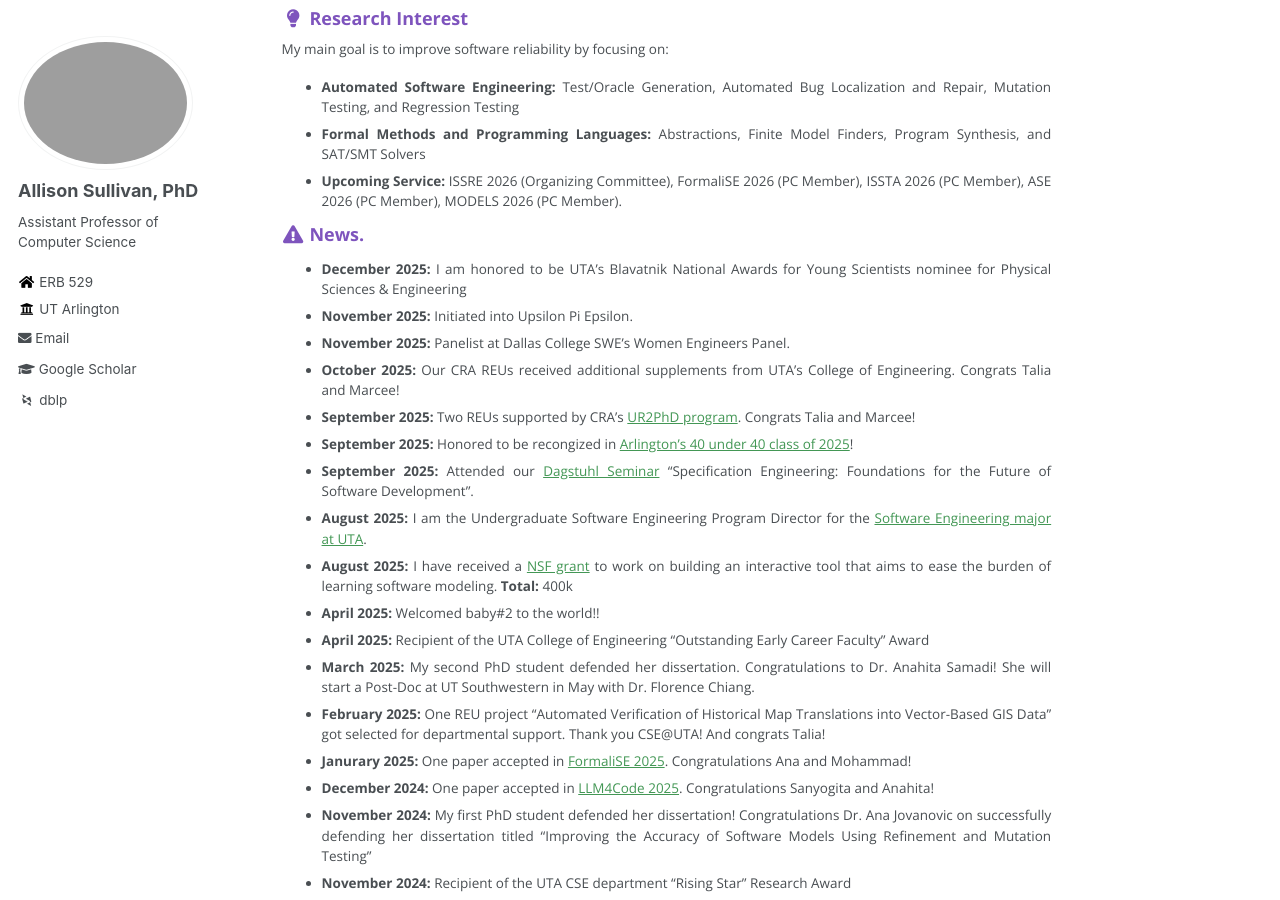
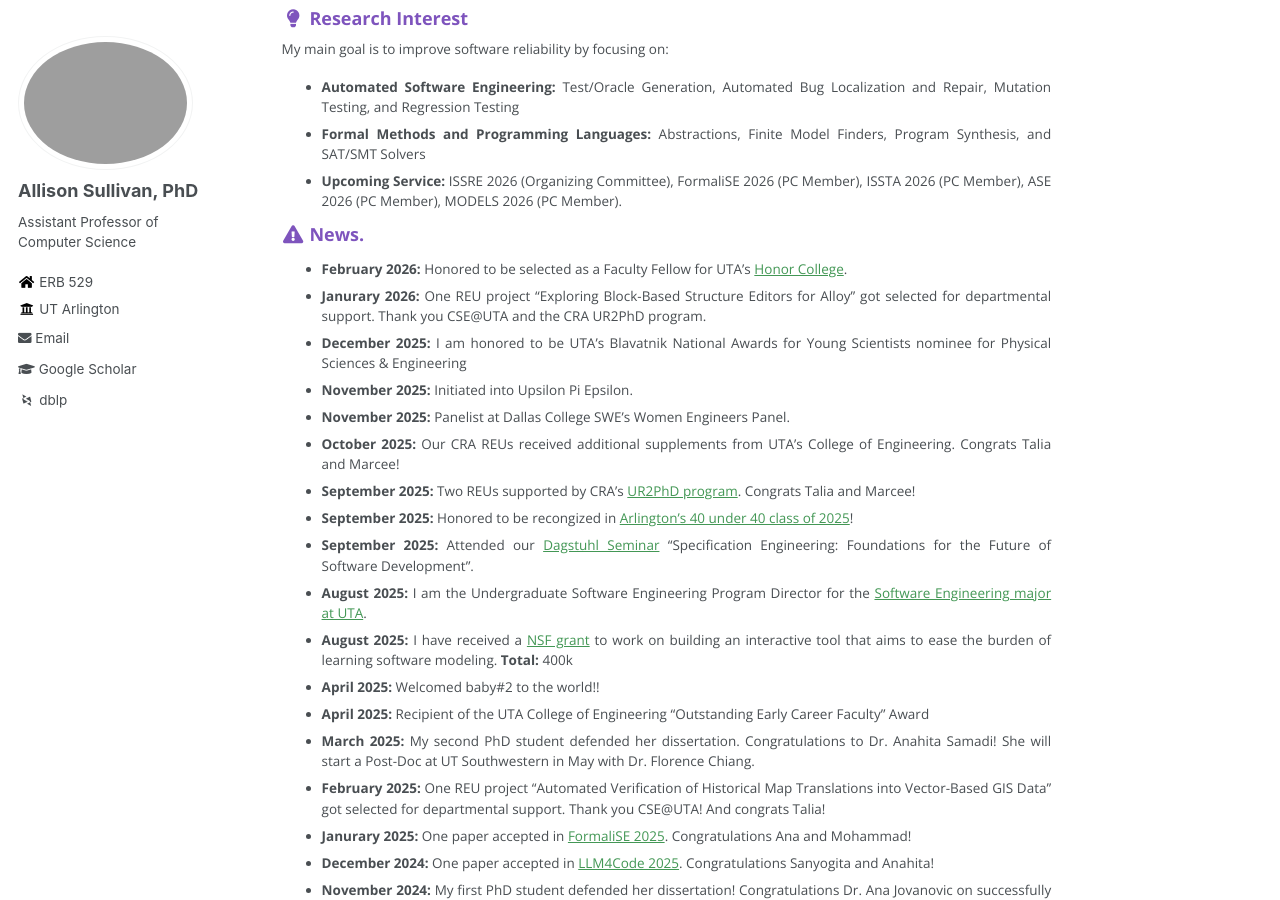
Before and after one commit to Allisonius/allisonius.github.io, a Jekyll site: the page built from _pages/about.md, in a window 1280 px wide and 900 px high, scrolled down 499 px. Built offline with Jekyll 4.4.1, drawn with Linux system fonts in a browser that asks for light colours; some web fonts are replaced.

Commit message:
Update about.md

```diff
--- a/_pages/about.md
+++ b/_pages/about.md
@@ -27,6 +27,8 @@ My main goal is to improve software reliability by focusing on:
 
 ### <i class="fa fa-fw fa-exclamation-triangle" aria-hidden="true"></i> News.
 
+* **February 2026:** Honored to be selected as a Faculty Fellow for UTA's [Honor College](https://www.uta.edu/academics/schools-colleges/honors).
+* **Janurary 2026:** One REU project "Exploring Block-Based Structure Editors for Alloy" got selected for departmental support. Thank you CSE@UTA and the CRA UR2PhD program.
 * **December 2025:**  I am honored to be UTA's Blavatnik National Awards for Young Scientists nominee for Physical Sciences & Engineering
 * **November 2025:**  Initiated into Upsilon Pi Epsilon.
 * **November 2025:**  Panelist at Dallas College SWE's Women Engineers Panel.
```
